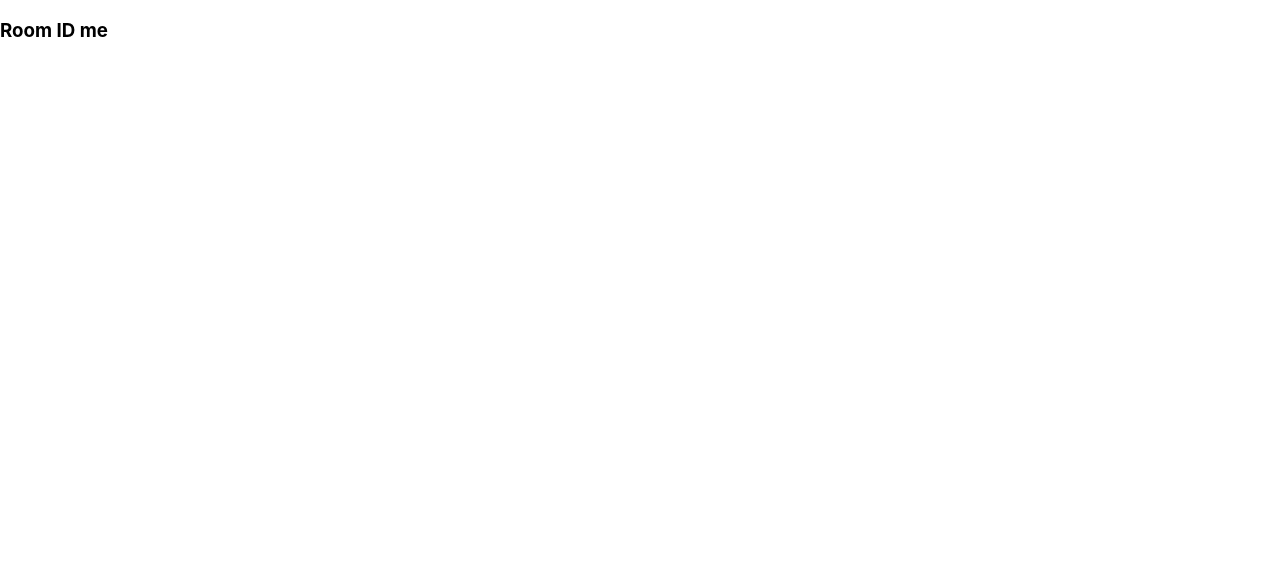
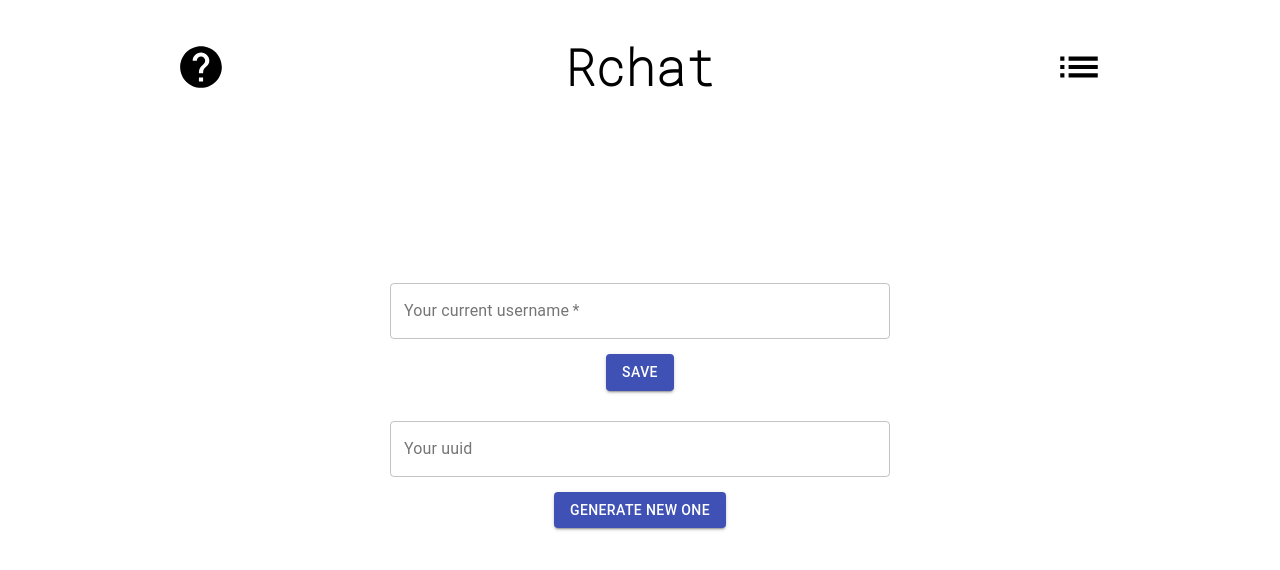
Before and after one commit to yoansj/rchat, a React (Create React App) app: page /me in a window 1280 px wide. Shown: the top 570 px of the page. Built offline with nearby package versions, Linux system fonts and the light colour scheme.

Commit message:
[ADD] Profile component that represents the profile page
Modified the Header component to handle some props

```diff
--- a/package.json
+++ b/package.json
@@ -6,10 +6,12 @@
   "dependencies": {
     "@material-ui/core": "^4.11.0",
     "@material-ui/icons": "^4.9.1",
+    "@material-ui/lab": "^4.0.0-alpha.56",
     "@testing-library/jest-dom": "^4.2.4",
     "@testing-library/react": "^9.5.0",
     "@testing-library/user-event": "^7.2.1",
     "firebase": "^7.18.0",
+    "prop-types": "^15.7.2",
     "react": "^16.13.1",
     "react-dom": "^16.13.1",
     "react-router-dom": "^5.2.0",
--- a/src/App.js
+++ b/src/App.js
@@ -9,6 +9,7 @@ import {
 
 import Login from './Components/Login.jsx'
 import Rooms from './Components/Rooms.jsx'
+import Profile from './Components/Profile.jsx'
 
 function App() {
     return (
@@ -21,8 +22,10 @@ function App() {
                 <Route path="/choose">
                     <Rooms />
                 </Route>
-                <Route path="/:room" children={<Room />}>
+                <Route path="/me">
+                    <Profile />
                 </Route>
+                <Route path="/:room" children={<Room />} />
             </Switch>
         </Router>
     </div>
--- a/src/Components/Header.jsx
+++ b/src/Components/Header.jsx
@@ -1,4 +1,5 @@
 import React, { useState } from 'react';
+import PropTypes from 'prop-types';
 
 import { Redirect } from 'react-router';
 
@@ -8,11 +9,13 @@ import DialogTitle from '@material-ui/core/DialogTitle';
 import IconButton from '@material-ui/core/IconButton';
 import HelpIcon from '@material-ui/icons/Help';
 import PersonIcon from '@material-ui/icons/Person';
+import ListIcon from '@material-ui/icons/List';
 
-function Header() {
+function Header(props) {
 
     const [help, setHelp] = useState(false);
     const [profile, setProfile] = useState(false);
+    const [rooms, setRooms] = useState(false);
 
     const styles = {
         mainDiv: {
@@ -33,22 +36,55 @@ function Header() {
         },
     }
 
-    return (
-        <div style={styles.mainDiv}>
-            <Dialog open={help} onClose={() => setHelp(false)}>
-                <DialogTitle>What's Rchat ?</DialogTitle>
-                <h3>If you need help that much call 911</h3>
-            </Dialog>
+    function renderSide(what) {
+        if (what === 'profile')
+            return (
+            <IconButton onClick={() => setProfile(true)}>
+                <PersonIcon style={styles.icon} />
+            </IconButton>
+            )
+        if (what === 'help')
+            return (
             <IconButton onClick={() => setHelp(true)}>
                 <HelpIcon style={styles.icon} />
             </IconButton>
+            )
+        if (what === 'rooms')
+            return (
+            <IconButton onClick={() => setRooms(true)}>
+                <ListIcon style={styles.icon} />
+            </IconButton>
+            )
+    }
+
+    return (
+        <div style={styles.mainDiv}>
+            {(props.left === 'help' || props.right === 'help') &&
+                <Dialog open={help} onClose={() => setHelp(false)}>
+                    <DialogTitle>What's Rchat ?</DialogTitle>
+                    <h3>If you need help that much call 911</h3>
+                </Dialog>
+            }
+            {renderSide(props.left)}
             <h1 style={styles.title}>Rchat</h1>
-            <IconButton onClick={() => setProfile(true)}>
-                <PersonIcon style={styles.icon} />
-            </IconButton>
+            {renderSide(props.right)}
             {profile && <Redirect push to="/me" />}
+            {rooms && <Redirect push to="/choose" />}
         </div>
     )
 }
 
+Header.propTypes = {
+    right: PropTypes.oneOf([
+        'profile',
+        'rooms',
+        'help'
+    ]).isRequired,
+    left: PropTypes.oneOf([
+        'profile',
+        'rooms',
+        'help'
+    ]).isRequired,
+}
+
 export default Header;
--- a/src/Components/Login.jsx
+++ b/src/Components/Login.jsx
@@ -66,10 +66,8 @@ class Login extends React.Component {
 
     render() {
         return (
-            <div style={styles.mainDiv}>
-            <h1 style={styles.title}>
-                Rchat
-            </h1>
+        <div style={styles.mainDiv}>
+            <h1 style={styles.title}>Rchat</h1>
             <h3 style={styles.funnySentance}>
                 {this.state.description}
             </h3>
@@ -82,7 +80,7 @@ class Login extends React.Component {
                 onChange={(event) => this.setName(event.target.value)}
             />
             <div style={{paddingTop: 20}}/>
-            <Button color="primary" onClick={() => this.checkValidity()}>
+            <Button color="primary" variant="contained" onClick={() => this.checkValidity()}>
                 {this.state.joinButton}
             </Button>
             {this.state.redirect && <Redirect push to="/choose" />}
--- /dev/null
+++ b/src/Components/Profile.jsx
@@ -0,0 +1,95 @@
+import React from 'react';
+import Header from './Header';
+
+import { v4 as uuidv4 } from 'uuid';
+
+import Snackbar from '@material-ui/core/Snackbar';
+import TextField from '@material-ui/core/TextField';
+import Button from '@material-ui/core/Button';
+import MuiAlert from '@material-ui/lab/Alert';
+
+const styles = {
+    textFieldDiv: {
+        display: 'flex',
+        alignItems: 'center',
+        flexDirection: 'column',
+    },
+}
+
+class Profile extends React.Component {
+    constructor() {
+        super();
+        this.state = {
+            username:  window.localStorage.getItem("username"),
+            uuid: window.localStorage.getItem("uuid"),
+            showSucess: false,
+            showError: false,
+        }
+    }
+
+    resetUuid() {
+        var tmp = uuidv4()
+        this.setState({uuid: tmp});
+        window.localStorage.setItem("uuid", tmp);
+    }
+
+    setUsername(name) {
+        this.setState({username: name});
+    }
+
+    saveUsername() {
+        if (this.state.username !== "") {
+            window.localStorage.setItem("username", this.state.username);
+            this.setState({showSucess: true});
+        } else {
+            this.setState({showError: true});
+        }
+    }
+
+    render() {
+        return (
+            <div>
+                <Header left='help' right='rooms' />
+                <div style={{paddingTop: 150}}/>
+                <div>
+                    <Snackbar open={this.state.showSucess} onClose={() => this.setState({showSucess: false})} autoHideDuration={3000}>
+                        <MuiAlert onClose={() => this.setState({showSucess: false})} severity="success">Username saved</MuiAlert>
+                    </Snackbar>
+                    <Snackbar open={this.state.showError} onClose={() => this.setState({showError: false})} autoHideDuration={3000}>
+                        <MuiAlert onClose={() => this.setState({showError: false})} severity="error">Bad username not saved</MuiAlert>
+                    </Snackbar>
+                    <div style={styles.textFieldDiv}>
+                        <TextField
+                            id="username"
+                            variant="outlined"
+                            defaultValue={this.state.username}
+                            label={"Your current username"}
+                            style={{width: 500}}
+                            onChange={(event) => this.setUsername(event.currentTarget.value)}
+                            required
+                        />
+                        <div style={{paddingTop: 15}}/>
+                        <Button color="primary" variant="contained" onClick={() => this.saveUsername()}>
+                            Save
+                        </Button>
+                        <div style={{paddingTop: 30}}/>
+                        <TextField
+                            id="uuid"
+                            variant="outlined"
+                            value={this.state.uuid}
+                            label={"Your uuid"}
+                            style={{width: 500}}
+                            InputProps={{readOnly: true}}
+                        />
+                        <div style={{paddingTop: 15}}/>
+                        <Button color="primary" variant="contained" onClick={() => this.resetUuid()}>
+                            Generate new one
+                        </Button>
+                    </div>
+                </div>
+            </div>
+        );
+    }
+}
+
+export default Profile;
--- a/src/Components/Rooms.jsx
+++ b/src/Components/Rooms.jsx
@@ -41,10 +41,6 @@ const styles = {
         overflow: 'auto',
         maxHeight: 500,
     }
-}
-
-function GetRooms() {
-
 }
 
 function JoinRoom(event, room, setRedirect) {
@@ -97,7 +93,7 @@ function Rooms() {
 
     return (
     <div>
-        <Header/>
+        <Header left='help' right='profile'/>
         <div style={styles.mainDiv}>
             <List
             style={styles.roomList}
@@ -112,7 +108,7 @@ function Rooms() {
             >
                 {RenderRooms(rooms, setRedirect)}
             </List>
-            {redirect != "" && <Redirect push to={"/" + redirect}  />}
+            {redirect !== "" && <Redirect push to={"/" + redirect}  />}
         </div>
     </div>
     );
```
Also changed, not shown: 1 other file (tests, documents, lock files or other folders).
